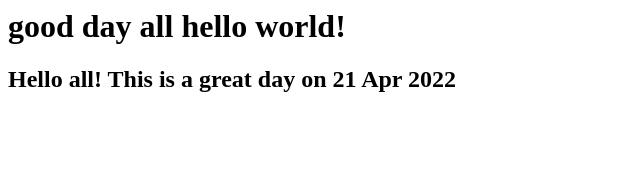
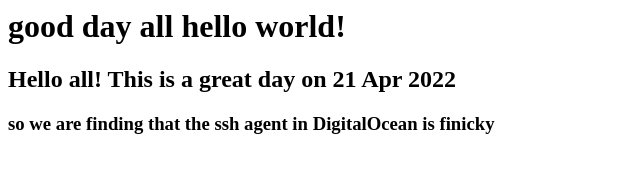
Before and after one commit to alvinkg/website2, a plain HTML site: page index.html in a window 1280 px wide. Shown: the whole page, without its empty margins (0-640 px from the left). Drawn offline with Linux system fonts and the light colour scheme.

Commit message:
#25 added h3

```diff
--- a/index.html
+++ b/index.html
@@ -1,2 +1,3 @@
 <h1>good day all hello world!</h1>
 <h2>Hello all!  This is a great day on 21 Apr 2022</h2>
+<h3>so we are finding that the ssh agent in DigitalOcean is finicky</h3>
```
